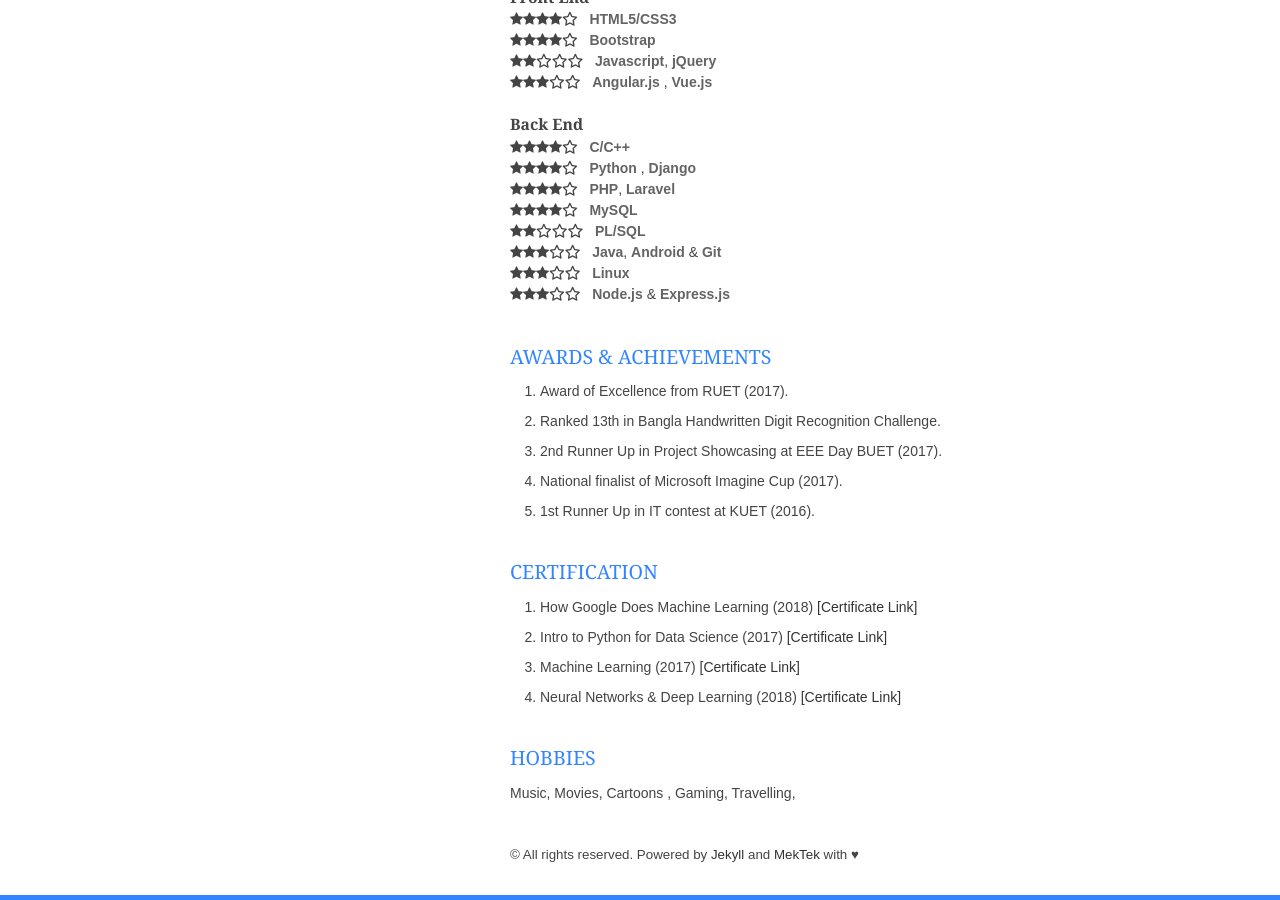
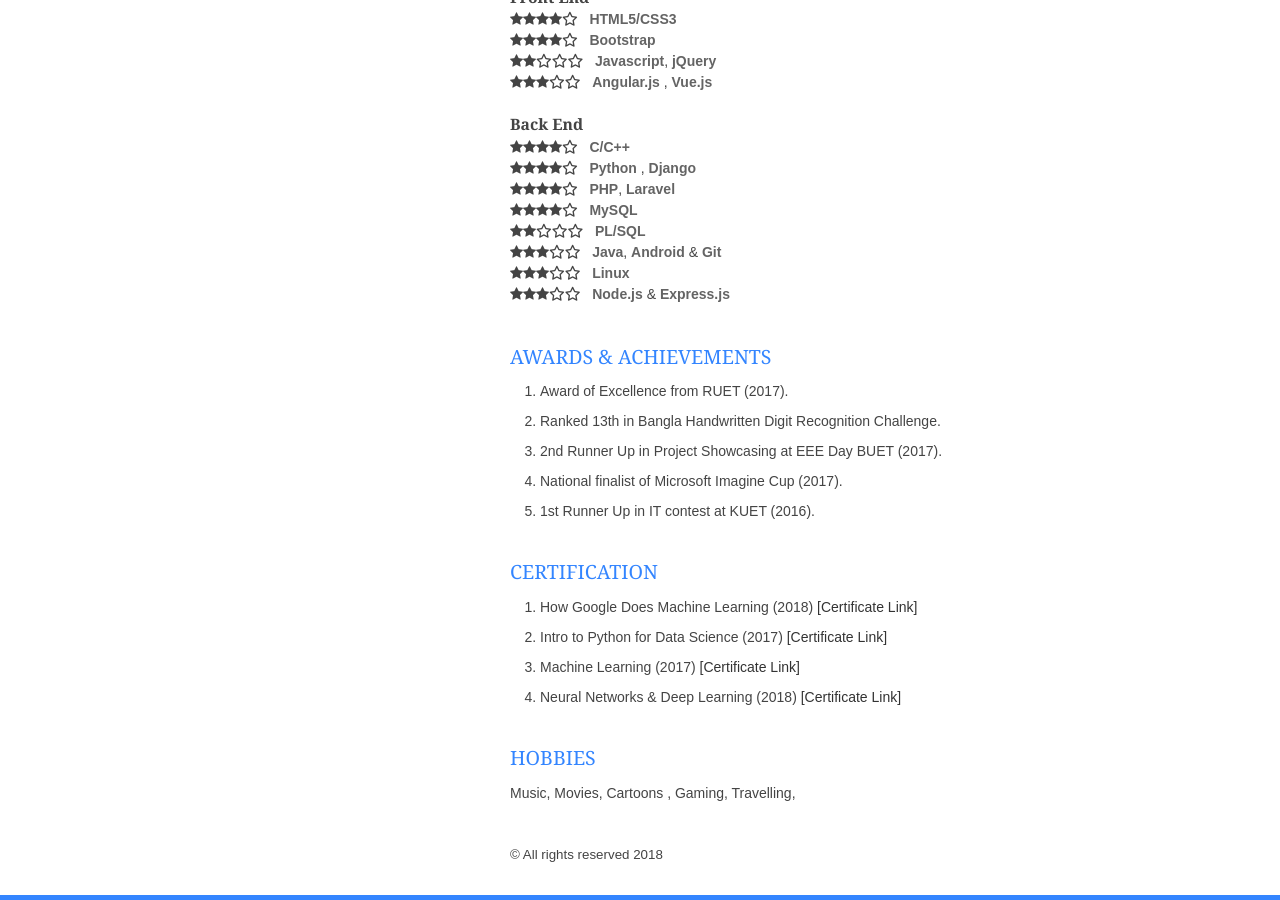
Before and after one commit to shawon100/shawon100.github.io, a Jekyll site: the page built from resume.html, in a window 1280 px wide and 900 px high, scrolled down 987 px. Built offline with Jekyll 4.4.1, drawn with Linux system fonts in a browser that asks for light colours; nearby versions of some CDN libraries; library files that are not in the unit come from our copies.

Commit message:
Update resume.html

```diff
--- a/resume.html
+++ b/resume.html
@@ -52,7 +52,7 @@
   <div class="container">
     <div class="navbar-header">
       <!--<a class="navbar-brand" href="{{ site.baseurl }}"><i class="fa fa-home"></i></a>-->
-      <a id="tn" class="" href="http://mektekbd.com"><span data-i18n="website.title"><img src="favicon.png" class="img-responsive" width="50px" height="50px"/></span></a>
+      <!--<a id="tn" class="" href="http://mektekbd.com"><span data-i18n="website.title"><img src="favicon.png" class="img-responsive" width="50px" height="50px"/></span></a>-->
     </div>
     <div id="navbar">
       <ul class="nav navbar-nav navbar-right">
@@ -310,8 +310,7 @@
 
 
     <footer class="thirteen columns">
-        <p>© All rights reserved. Powered by <a href="http://jekyllrb.com/">Jekyll</a> and
-            <a href="http://mektekbd.com">MekTek</a> with ♥</p>
+        <p>© All rights reserved 2018</p>
     </footer>
     </div>
 
```
